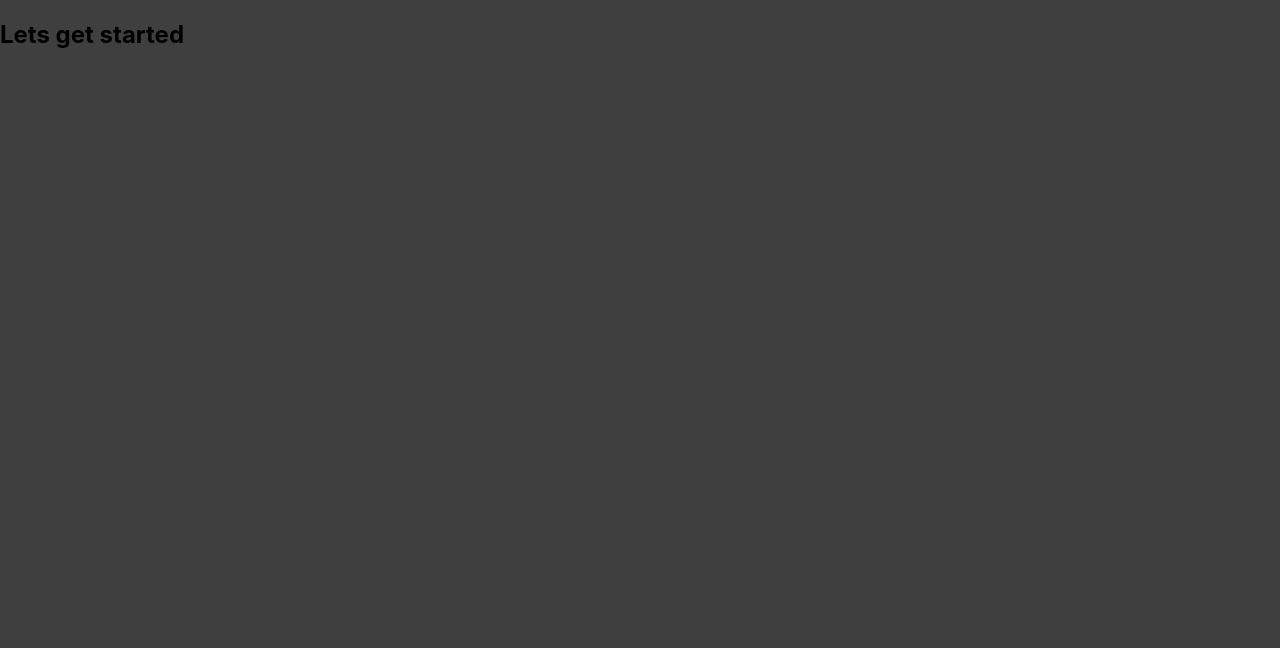
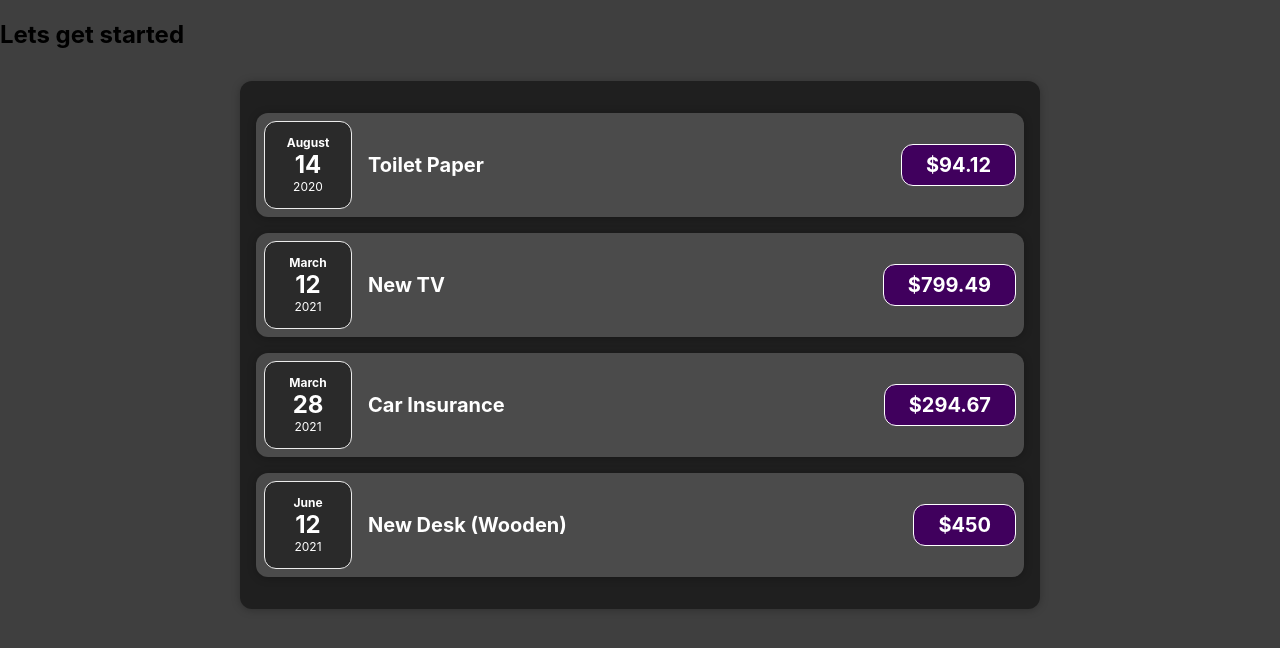
Before and after one commit to esptrev/reactExpenseTracker, a JavaScript app: page / in a window 1280 px wide. Shown: the top 648 px of the page. Built offline with nearby package versions, Linux system fonts and the light colour scheme.

Commit message:
composition

```diff
--- a/src/App.js
+++ b/src/App.js
@@ -1,5 +1,5 @@
 import './App.css';
-import Expenses from "./components/ExpenseItem";
+import Expenses from "./components/Expenses";
 
 function App() {
     const expenses = [
@@ -26,7 +26,7 @@
     return (
         <div>
             <h2>Lets get started</h2>
-
+            <Expenses items= {expenses}/>
 
         </div>
     );
--- /dev/null
+++ b/src/components/Card.css
@@ -0,0 +1,4 @@
+.card {
+    border-radius: 12px;
+    box-shadow: 0 1px 8px rgba(0, 0, 0, 0.25);
+}
--- /dev/null
+++ b/src/components/Card.js
@@ -0,0 +1,10 @@
+import './Card.css';
+
+
+function Card(props){
+    const classes = 'card ' + props.className;
+
+    return <div className={classes}>{props.children}</div>
+}
+
+export default Card;
--- a/src/components/ExpenseItem.css
+++ b/src/components/ExpenseItem.css
@@ -2,10 +2,8 @@
     display: flex;
     justify-content: space-between;
     align-items: center;
-    box-shadow: 0 2px 8px rgba(0, 0, 0, 0.25);
     padding: 0.5rem;
     margin: 1rem 0;
-    border-radius: 12px;
     background-color: #4b4b4b;
 }
 
--- a/src/components/ExpenseItem.js
+++ b/src/components/ExpenseItem.js
@@ -1,19 +1,18 @@
 import './ExpenseItem.css';
 import ExpenseDate from "./ExpenseDate";
+import Card from "./Card";
 
 function ExpenseItem(props) {
 
     return (
-        <div className="expense-item">
+        <Card className="expense-item">
             <ExpenseDate date={props.date}/>
             {/*<ExpenseDate date={props.date}/> You can use self closing element here*/}
             <div className="expense-item__description">
                 <h2>{props.title}</h2>
+                <div className="expense-item__price">${props.amount}</div>
             </div>
-            <div className="expense-item__price">${props.amount.toFixed(2)}</div>
-
-        </div>
-
+        </Card>
     );
 }
 
--- a/src/components/Expenses.css
+++ b/src/components/Expenses.css
@@ -0,0 +1,7 @@
+.expenses {
+    padding: 1rem;
+    background-color: rgb(31, 31, 31);
+    margin: 2rem auto;
+    width: 50rem;
+    max-width: 95%;
+}
--- a/src/components/Expenses.js
+++ b/src/components/Expenses.js
@@ -1,32 +1,36 @@
 import ExpenseItem from "./ExpenseItem";
+import './Expenses.css';
+import Card from "./Card";
 
-function Expenses(props){
-    return <div>
+function Expenses(props) {
+    return (
+        <Card className="expenses">
             <ExpenseItem
-            title={props.expenses[0].title}
-            amount={props.expenses[0].amount}
-            date={props.expenses[0].date}
+                title={props.items[0].title}
+                amount={props.items[0].amount}
+                date={props.items[0].date}
             ></ExpenseItem>
 
             <ExpenseItem
-            title={props.expenses[1].title}
-            amount={props.expenses[1].amount}
-            date={props.expenses[1].date}
+                title={props.items[1].title}
+                amount={props.items[1].amount}
+                date={props.items[1].date}
             ></ExpenseItem>
 
             <ExpenseItem
-            title={props.expenses[2].title}
-            amount={props.expenses[2].amount}
-            date={props.expenses[2].date}
+                title={props.items[2].title}
+                amount={props.items[2].amount}
+                date={props.items[2].date}
             ></ExpenseItem>
 
             <ExpenseItem
-            title={props.expenses[3].title}
-            amount={props.expenses[3].amount}
-            date={props.expenses[3].date}
+                title={props.items[3].title}
+                amount={props.items[3].amount}
+                date={props.items[3].date}
             ></ExpenseItem>
 
+        </Card>
+    );
+}
 
-
-    </div>
-}
+export default Expenses;
```
Lines whose indentation alone changed are shown as unchanged.
